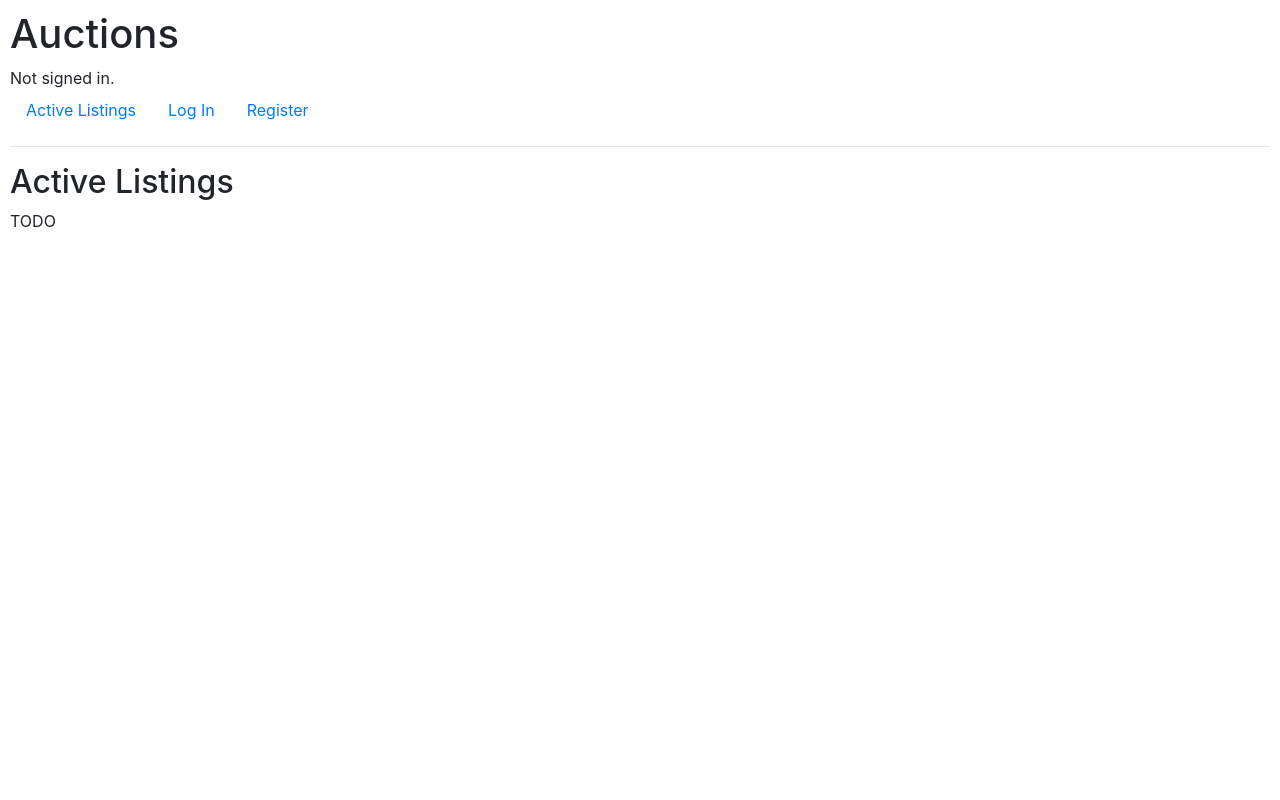
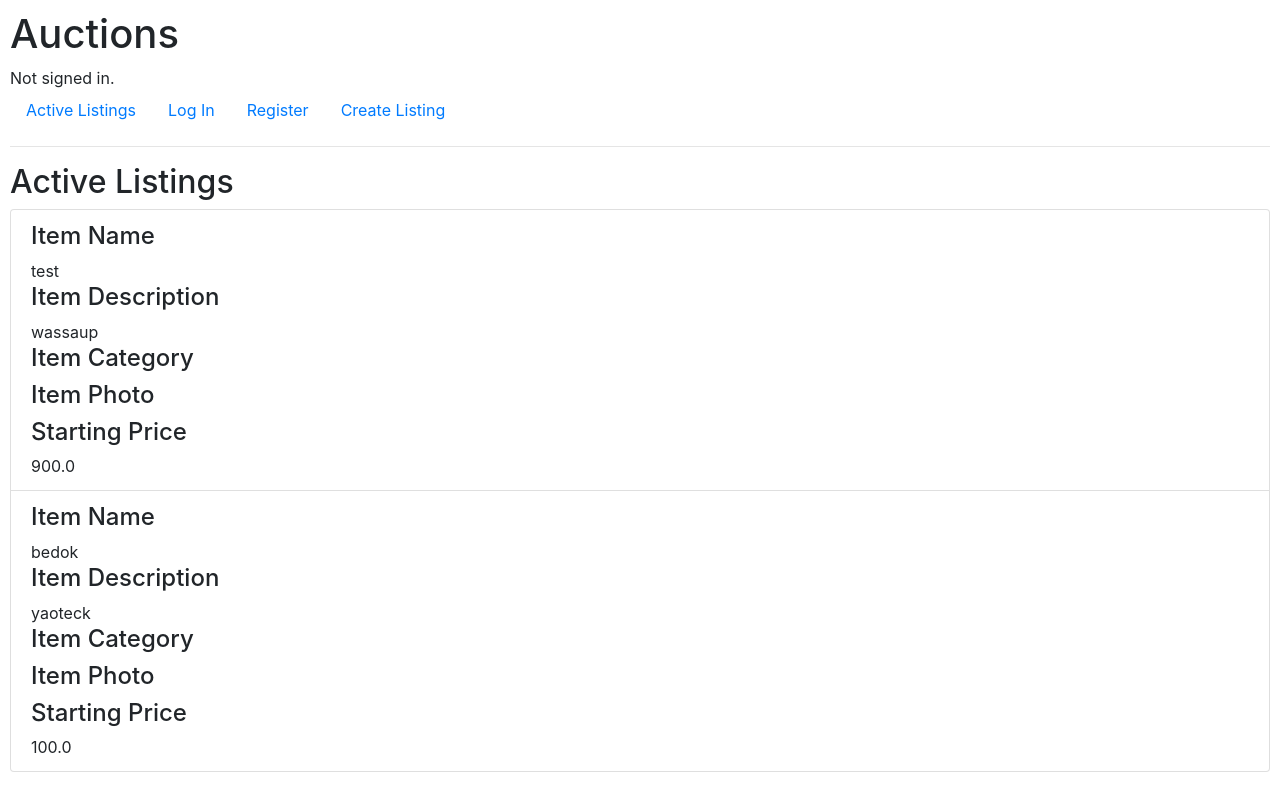
Before and after one commit to Opify/CS50W, a Django app: page / in a window 1280 px wide. Run offline with Django 3.2, Linux system fonts and the light colour scheme; data comes from the database, SQL or seed files in the repository; both versions use the stored data as it was after the commit; some libraries are stand-ins or nearby versions.

Commit message:
Completed Task 3

```diff
--- a/commerce/auctions/models.py
+++ b/commerce/auctions/models.py
@@ -2,6 +2,7 @@ from django.contrib.auth.models import AbstractUser
 from django.db import models
 from django.conf import settings
 from django.forms import ModelForm
+from django.core import validators
 
 
 # Task 1 (done)
@@ -14,14 +15,15 @@ class Listing(models.Model):
     item_description = models.TextField()
     item_category = models.CharField(max_length=100, blank=True)
     item_photo = models.FileField(blank=True)
-    starting_price = models.FloatField(default=0)
+    starting_price = models.FloatField(default=0, validators=[validators.MinValueValidator(0)])
     def __str__(self):
         return f"Item name: {self.item_name}"
 
 class Bid(models.Model):
-    current_amount = models.FloatField()
+    current_amount = models.FloatField(default=0)
     bid_user = models.ForeignKey(settings.AUTH_USER_MODEL, on_delete=models.CASCADE)
     item = models.ForeignKey(Listing, on_delete=models.CASCADE, related_name="bidding_item_name")
+    bid_amount = models.FloatField(default=0)
     def __str__(self):
         return f"Current amount: {self.current_amount}"
 
--- a/commerce/auctions/static/auctions/styles.css
+++ b/commerce/auctions/static/auctions/styles.css
@@ -1,3 +1,7 @@
 body {
     padding: 10px;
 }
+
+.list-group {
+    margin-bottom: 5px;
+}
--- a/commerce/auctions/templates/auctions/index.html
+++ b/commerce/auctions/templates/auctions/index.html
@@ -2,6 +2,40 @@
 
 {% block body %}
     <h2>Active Listings</h2>
-
-    TODO
+    <ul class="list-group">
+    {% for listing in listings %}
+        <li class="list-group-item">
+            <div>
+                <h4>
+                    Item Name
+                </h4>
+                {{ listing.item_name }}
+            </div>
+            <div>
+                <h4>
+                    Item Description
+                </h4>
+                {{ listing.item_description }}
+            </div>
+            <div>
+                <h4>
+                    Item Category
+                </h4>
+                {{ listing.item_category }}
+            </div>
+            <div>
+                <h4>
+                    Item Photo
+                </h4>
+                {{ listing.item_photo }}
+            </div>
+            <div>
+                <h4>
+                    Starting Price
+                </h4>
+                {{ listing.starting_price }}
+            </div>
+        </li>
+    {% endfor %}
+    </ul>
 {% endblock %}
--- a/commerce/auctions/templates/auctions/layout.html
+++ b/commerce/auctions/templates/auctions/layout.html
@@ -32,6 +32,9 @@
                     <a class="nav-link" href="{% url 'register' %}">Register</a>
                 </li>
             {% endif %}
+            <li class="nav-item">
+                <a class="nav-link" href="{% url 'create' %}">Create Listing</a>
+            </li>
         </ul>
         <hr>
         {% block body %}
--- a/commerce/auctions/views.py
+++ b/commerce/auctions/views.py
@@ -8,8 +8,12 @@ from django.contrib.auth.decorators import login_required
 from .models import User, Listing, Bid, Comment, CreateForm, BidForm, CommentForm
 
 
+# Task 3 (done)
 def index(request):
-    return render(request, "auctions/index.html")
+    listings = Listing.objects.all()
+    return render(request, "auctions/index.html", {
+        "listings": listings
+    })
 
 
 def login_view(request):
```
Also changed, not shown: commerce/auctions/migrations/0005_bid_bid_amount_alter_bid_current_amount_and_more.py (added), commerce/db.sqlite3.
